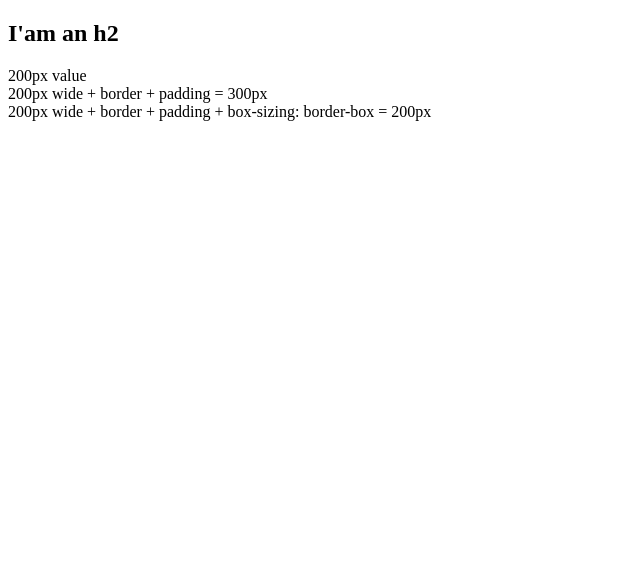
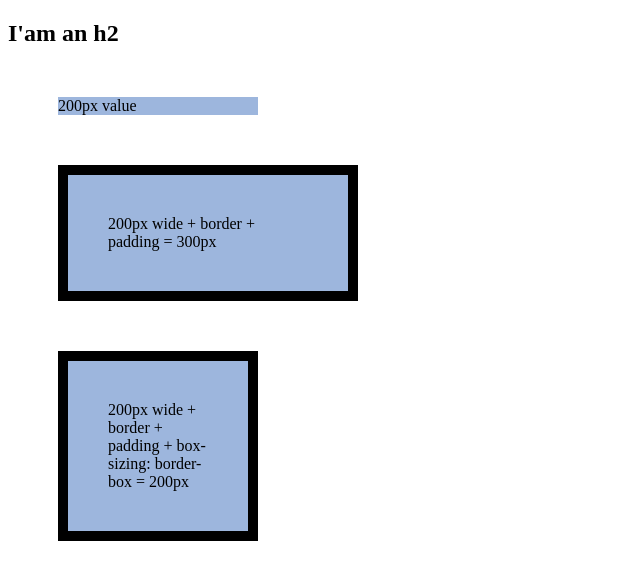
Before and after one commit to gero7711/intermediate-css, a plain HTML site: page index.html in a window 1280 px wide. Shown: the whole page, without its empty margins (0-640 px from the left). Drawn offline with Linux system fonts and the light colour scheme.

Commit message:
first css lesson

```diff
--- /dev/null
+++ b/css/style.css
@@ -0,0 +1,12 @@
+.test-box{
+    background: #9db6dd;
+    width: 200px;
+    margin: 50px
+}
+.test-box-nosizing{
+    border: 10px solid #000;
+    padding: 40px;
+}
+.test-box-sizing{
+    box-sizing: border-box;
+}
--- a/index.html
+++ b/index.html
@@ -5,6 +5,7 @@
     <meta http-equiv="X-UA-Compatible" content="IE=edge">
     <meta name="viewport" content="width=device-width, initial-scale=1.0">
     <title>Intermediate CSS</title>
+    <link rel="stylesheet" href="css/style.css">
 </head>
 <body>
     <h2>I'am an h2</h2>
@@ -12,6 +13,6 @@
 <div class="test-box">200px value</div>
 
 <div class="test-box test-box-nosizing">200px wide + border + padding = 300px</div>
-<div class="test-box test-box-nosizing text-box-sizing">200px wide + border + padding + box-sizing: border-box = 200px</div>
+<div class="test-box test-box-nosizing test-box-sizing">200px wide + border + padding + box-sizing: border-box = 200px</div>
 </body>
 </html>
```
